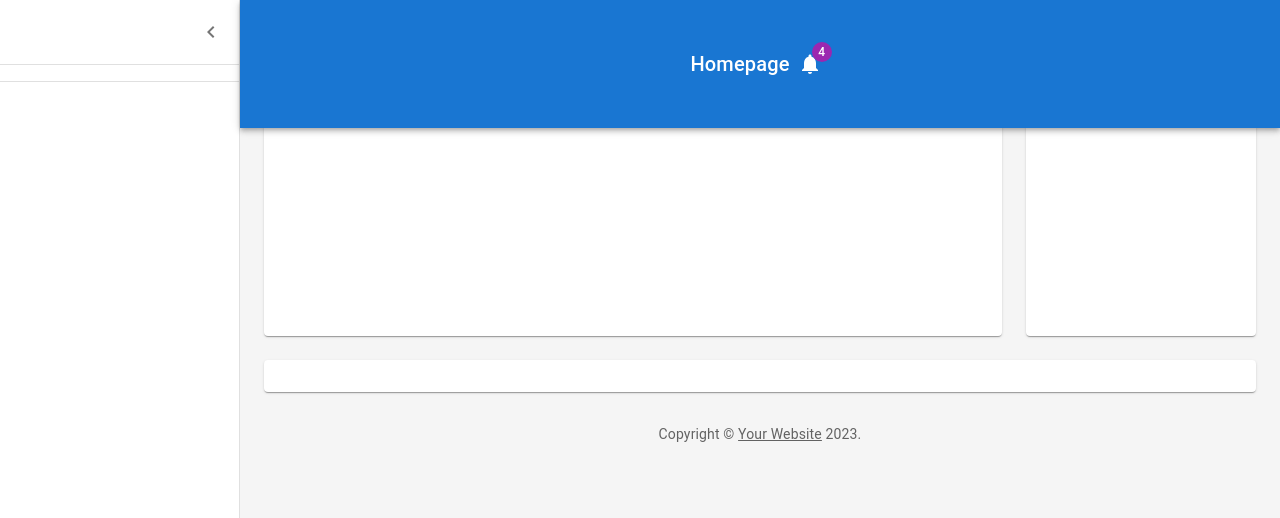
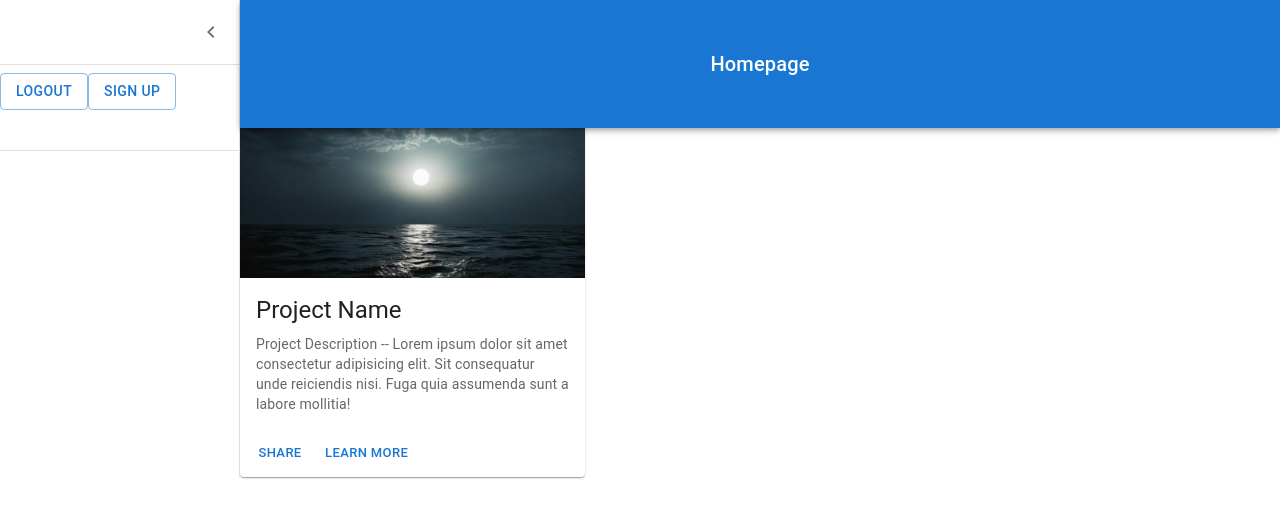
Before and after one commit to Chase-Garrett/dev-gallery, a React (Vite) app in the folder client/: page / in a window 1280 px wide. Shown: the top 518 px of the page. Built offline with nearby package versions, Linux system fonts and the light colour scheme.

Commit message:
created logout / sign up buttons.

```diff
--- a/client/src/pages/Home/homepage.jsx
+++ b/client/src/pages/Home/homepage.jsx
@@ -9,29 +9,16 @@ import List from '@mui/material/List';
 import Typography from '@mui/material/Typography';
 import Divider from '@mui/material/Divider';
 import IconButton from '@mui/material/IconButton';
-import Badge from '@mui/material/Badge';
-import Container from '@mui/material/Container';
-import Grid from '@mui/material/Grid';
-import Paper from '@mui/material/Paper';
-import Link from '@mui/material/Link';
 import MenuIcon from '@mui/icons-material/Menu';
 import ChevronLeftIcon from '@mui/icons-material/ChevronLeft';
-import NotificationsIcon from '@mui/icons-material/Notifications';
+import Card from '@mui/material/Card';
+import CardActions from '@mui/material/CardActions';
+import CardContent from '@mui/material/CardContent';
+import CardMedia from '@mui/material/CardMedia';
+import Button from '@mui/material/Button';
+import image from '../../assets/images/eclipse.webp'
+import Auth from '../../utils/auth';
 
-
-
-function Copyright(props) {
-  return (
-    <Typography variant="body2" color="text.secondary" align="center" {...props}>
-      {'Copyright © '}
-      <Link color="inherit" href="https://mui.com/">
-        Your Website
-      </Link>{' '}
-      {new Date().getFullYear()}
-      {'.'}
-    </Typography>
-  );
-}
 
 const drawerWidth = 240;
 
@@ -119,11 +106,6 @@ export default function Dashboard() {
             >
               Homepage
             </Typography>
-            <IconButton color="inherit">
-              <Badge badgeContent={4} color="secondary">
-                <NotificationsIcon />
-              </Badge>
-            </IconButton>
           </Toolbar>
         </AppBar>
         <Drawer variant="permanent" open={open}>
@@ -141,63 +123,60 @@ export default function Dashboard() {
           </Toolbar>
           <Divider />
           <List component="nav">
-
-            <Divider sx={{ my: 1 }} />
+            <Button onClick={() => Auth.logout()} variant='outlined'>LogOut</Button>
+            <Button href="/signup" variant='outlined'>Sign Up</Button>
+            <Divider sx={{ my: 5 }} />
 
           </List>
         </Drawer>
-        <Box
-          component="main"
-          sx={{
-            backgroundColor: (theme) =>
-              theme.palette.mode === 'light'
-                ? theme.palette.grey[100]
-                : theme.palette.grey[900],
-            flexGrow: 1,
-            height: '100vh',
-            overflow: 'auto',
-          }}
-        >
-          <Toolbar />
-          <Container maxWidth="lg" sx={{ mt: 4, mb: 4 }}>
-            <Grid container spacing={3}>
-              {/* Chart */}
-              <Grid item xs={12} md={8} lg={9}>
-                <Paper
-                  sx={{
-                    p: 2,
-                    display: 'flex',
-                    flexDirection: 'column',
-                    height: 240,
-                  }}
-                >
+        <Card sx={{ maxWidth: 345, mt: 0 }}>
+          <CardMedia
+            sx={{ height: 150, mt: 16 }}
+            image={image}
+            title="cool pic"
+          />
+          <CardContent>
+            <Typography gutterBottom variant="h5" component="div">
+              Project Name
+            </Typography>
+            <Typography variant="body2" color="text.secondary">
+              Project Description -- Lorem ipsum dolor sit amet consectetur adipisicing elit. Sit consequatur unde reiciendis nisi. Fuga quia assumenda sunt a labore mollitia!
+            </Typography>
+          </CardContent>
+          <CardActions>
+            <Button size="small">Share</Button>
+            <Button size="small">Learn More</Button>
+          </CardActions>
+        </Card>
+        <Toolbar />
 
-                </Paper>
-              </Grid>
-              {/* Recent Deposits */}
-              <Grid item xs={12} md={4} lg={3}>
-                <Paper
-                  sx={{
-                    p: 2,
-                    display: 'flex',
-                    flexDirection: 'column',
-                    height: 240,
-                  }}
-                >
+      </Box>
 
-                </Paper>
-              </Grid>
-              {/* Recent Orders */}
-              <Grid item xs={12}>
-                <Paper sx={{ p: 2, display: 'flex', flexDirection: 'column' }}>
-
-                </Paper>
-              </Grid>
-            </Grid>
-            <Copyright sx={{ pt: 4 }} />
-          </Container>
-        </Box>
-      </Box>
     </ThemeProvider>
   );
 }
+
+export function MediaCard() {
+  return (
+    <Card sx={{ maxWidth: 345 }}>
+      <CardMedia
+        sx={{ height: 140 }}
+        image="/static/images/cards/contemplative-reptile.jpg"
+        title="green iguana"
+      />
+      <CardContent>
+        <Typography gutterBottom variant="h5" component="div">
+          Lizard
+        </Typography>
+        <Typography variant="body2" color="text.secondary">
+          Lizards are a widespread group of squamate reptiles, with over 6,000
+          species, ranging across all continents except Antarctica
+        </Typography>
+      </CardContent>
+      <CardActions>
+        <Button size="small">Share</Button>
+        <Button size="small">Learn More</Button>
+      </CardActions>
+    </Card>
+  );
+}
```
Also changed, not shown: client/src/assets/images/eclipse.webp (added).
